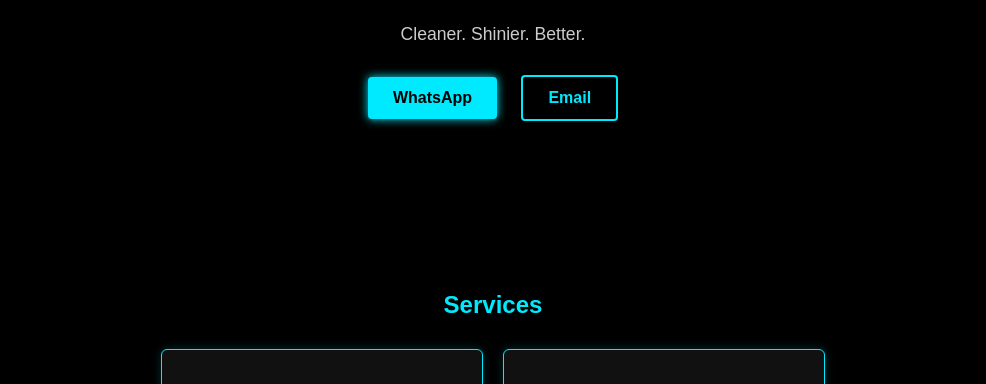
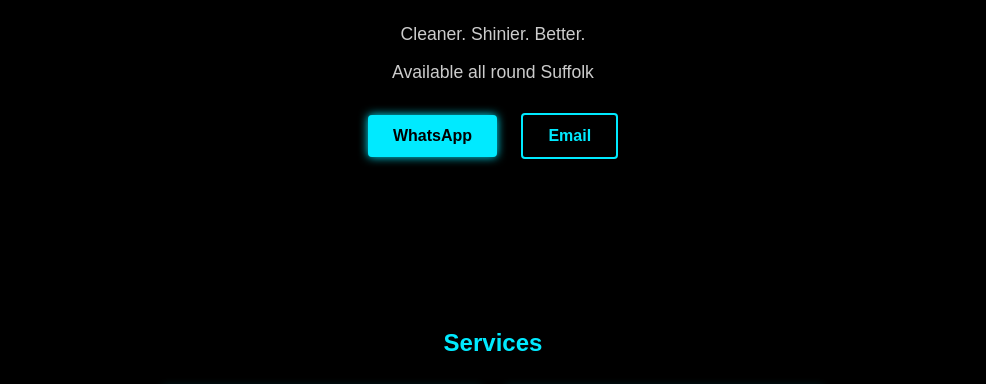
Before and after one commit to stevi0715/JBDetailing, a plain HTML site: page index.html in a window 1280 px wide. Shown: the part 379-763 px from the top of the page, without its empty margins (147-1133 px from the left). Drawn offline with Linux system fonts and the light colour scheme.

Commit message:
Update index.html

```diff
--- a/index.html
+++ b/index.html
@@ -14,6 +14,7 @@
     <img src="images/logo.png" alt="JB Detailing Logo" class="logo">
     <h1>Professional Detailing That Makes the Difference</h1>
     <p>Cleaner. Shinier. Better.</p>
+    <p class="location">Available all round Suffolk</p>
 
     <div class="hero-buttons">
         <a href="https://wa.me/447518853500" class="btn">WhatsApp</a>
```
